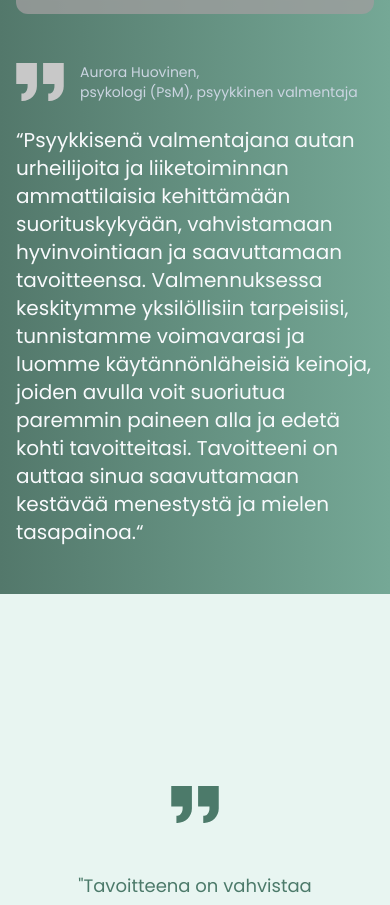
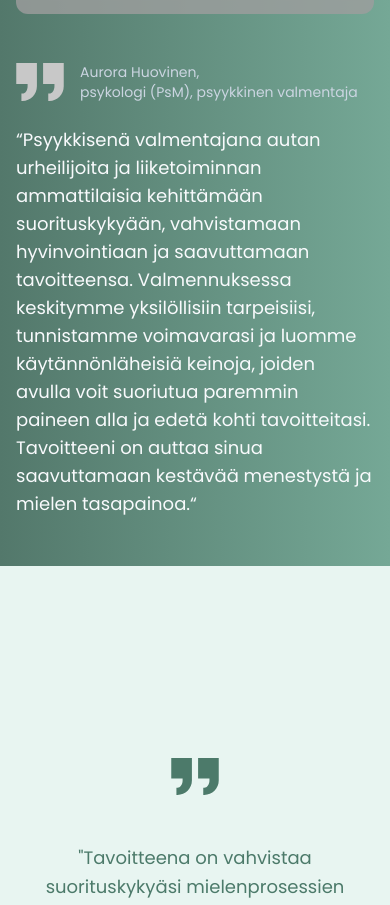
Before and after one commit to Itsdarkhere/Aurora, a Next.js app: page / in a window 390 px wide. Shown: the part 2540-3445 px from the top of the page. Built offline with nearby package versions, Linux system fonts and the light colour scheme; grey boxes are pictures that could not be loaded.

Commit message:
try this

```diff
--- a/components/Introduction.jsx
+++ b/components/Introduction.jsx
@@ -29,7 +29,7 @@ const Introduction = () => {
             Aurora Huovinen,<br/> psykologi (PsM), psyykkinen valmentaja
             </span>
           </div>
-          <p className=' text-xl text-slate-50'>
+          <p className=' text-lg lg:text-xl text-slate-50'>
             “Psyykkisenä valmentajana autan urheilijoita ja liiketoiminnan ammattilaisia kehittämään suorituskykyään, vahvistamaan hyvinvointiaan ja saavuttamaan tavoitteensa. Valmennuksessa keskitymme yksilöllisiin tarpeisiisi, tunnistamme voimavarasi ja luomme käytännönläheisiä keinoja, joiden avulla voit suoriutua paremmin paineen alla ja edetä kohti tavoitteitasi. Tavoitteeni on auttaa sinua saavuttamaan kestävää menestystä ja mielen tasapainoa.“
           </p>
           <div className='flex flex-col justify-center md:justify-start items-center md:flex-row gap-4'>
--- a/components/MeetingInfo.jsx
+++ b/components/MeetingInfo.jsx
@@ -1,7 +1,7 @@
 
 export default function MeetingInfo() {
   return (
-    <div className=' w-full bg-theme py-14 py-24 px-4 flex justify-center items-center text-center'>
+    <div className=' w-full bg-theme py-24 px-4 flex justify-center items-center text-center'>
       <h4 className="text-lg lg:text-xl text-white leading-relaxed max-w-3xl mx-auto">Psyykkinen valmennus pidetään kätevästi etätapaamisina joten voit osallistua riippumatta siitä, missä päin Suomea olet.</h4>
     </div>
   );
```
